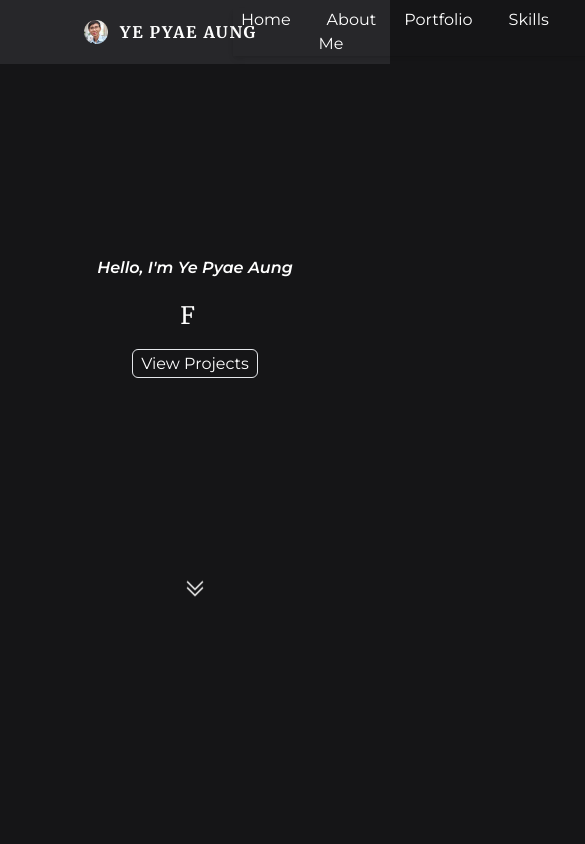
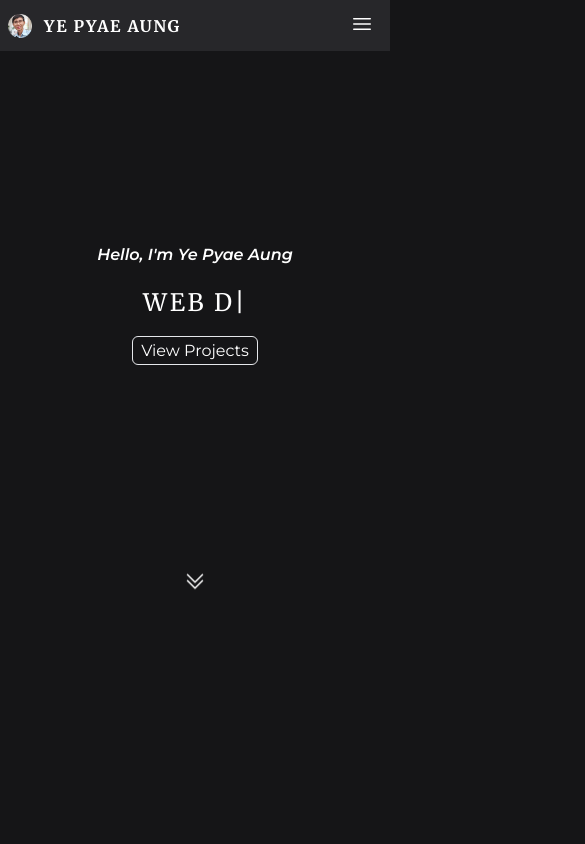
Before and after one commit to yepyaeaung13/my-portfolio, a React (Vite) app: page / in a window 390 px wide. Shown: the top 844 px of the page, 585 px wide, since content can reach past the window. Built offline with nearby package versions, Linux system fonts and the light colour scheme; the HTML template or start-up script is replaced by a standard one.

Commit message:
Update Mobile menu

```diff
--- a/src/App.jsx
+++ b/src/App.jsx
@@ -35,8 +35,8 @@ function App() {
   };
   return (
     <>
-      <div className="h-screen flex flex-col gap-48">
-        <div className="bg-zinc-800 px-16">
+      <div className="h-screen w-full relative flex flex-col gap-48">
+        <div className="bg-zinc-800 md:px-16 px-2">
           <Heading />
         </div>
         <HeroSection />
--- a/src/components/Contact.jsx
+++ b/src/components/Contact.jsx
@@ -11,7 +11,7 @@ const Contact = () => {
         <h1 className="text-center font-bold text-lg tracking-widest font-serif">
           CONTACT
         </h1>
-        <div className="flex gap-5 justify-between">
+        <div className="flex gap-5 justify-between px-2">
           <div className="flex flex-col gap-5">
             <h1 className="">Drop Me a Message</h1>
             <p className="tracking-widest italic">
--- a/src/components/Container.jsx
+++ b/src/components/Container.jsx
@@ -1,7 +1,7 @@
 import React from "react";
 
 const Container = ({ children }) => {
-  return <div className="max-w-[1920px] px-5 mx-auto">{children}</div>;
+  return <div className="max-w-[1920px] mx-auto">{children}</div>;
 };
 
 export default Container;
--- a/src/components/Heading.jsx
+++ b/src/components/Heading.jsx
@@ -5,14 +5,12 @@ import Container from "./Container";
 
 const Heading = () => {
   return (
-    <div className="">
     <Container>
       <div className="flex justify-between py-2 items-center">
         <Profile />
         <Navbar />
       </div>
     </Container>
-    </div>
   );
 };
 
--- a/src/components/HeroSection.jsx
+++ b/src/components/HeroSection.jsx
@@ -17,7 +17,7 @@ const HeroSection = () => {
                 // Same substring at the start will only be typed once, initially
                 "",
                 2000,
-                "FRONTEND WEB DEVELOPER",
+                "FRONTEND DEVELOPER",
                 2000,
                 "WEB DEVELOPER",
                 5000,
--- a/src/components/Navbar.jsx
+++ b/src/components/Navbar.jsx
@@ -9,13 +9,14 @@ const Navbar = () => {
     { id: "#contact", name: "Contact" },
   ]);
   const [active, setActive] = useState("#home");
-  const [isOpen, setIsOpen] = useState(false);
+  const [isOpen, setIsOpen] = useState(true);
   const toggleOpen = () => {
     setIsOpen(!isOpen);
   };
   return (
     <div>
-      <ul className="flex gap-5 text-white shadow-md">
+      {/* desktop menu  */}
+      <ul className="hidden md:flex gap-5 text-white shadow-md">
         {nav.map((el, idx) => {
           return (
             <li key={idx}>
@@ -34,6 +35,74 @@ const Navbar = () => {
           );
         })}
       </ul>
+
+      {/* mobile menu btn  */}
+      <button
+        onClick={toggleOpen}
+        title="menu"
+        id="menuBtn"
+        className="md:hidden text-white px-2 py-1 rounded-md"
+      >
+        {isOpen ? (
+          <svg
+            id="menuOpen"
+            xmlns="http://www.w3.org/2000/svg"
+            fill="none"
+            viewBox="0 0 24 24"
+            strokeWidth="1.5"
+            stroke="currentColor"
+            className={`size-6`}
+          >
+            <path
+              strokeLinecap="round"
+              strokeLinejoin="round"
+              d="M3.75 6.75h16.5M3.75 12h16.5m-16.5 5.25h16.5"
+            />
+          </svg>
+        ) : (
+          <svg
+            id="menuClose"
+            xmlns="http://www.w3.org/2000/svg"
+            fill="none"
+            viewBox="0 0 24 24"
+            strokeWidth="1.5"
+            stroke="currentColor"
+            className={`size-6`}
+          >
+            <path
+              strokeLinecap="round"
+              strokeLinejoin="round"
+              d="M6 18 18 6M6 6l12 12"
+            />
+          </svg>
+        )}
+      </button>
+
+      {/* mobile menu  */}
+      <ul
+        className={`w-screen absolute top-10 bg-opacity-85 bg-zinc-800 left-0 flex flex-col justify-center items-center gap-5 font-medium text-white shadow-md py-5 ${
+          isOpen ? "hidden" : ""
+        }`}
+      >
+        {nav.map((el, idx) => {
+          return (
+            <li key={idx}>
+              <a
+                onClick={() => {
+                  setActive(el.id);
+                  toggleOpen();
+                }}
+                className={`hover:text-black hover:bg-gray-100 duration-300 px-2 rounded-md py-1 ${
+                  el.id === active ? "text-black bg-gray-100" : "text-white"
+                }`}
+                href={`${el.id}`}
+              >
+                {el.name}
+              </a>
+            </li>
+          );
+        })}
+      </ul>
     </div>
   );
 };
--- a/src/components/SkillSection.jsx
+++ b/src/components/SkillSection.jsx
@@ -161,7 +161,7 @@ const SkillSection = () => {
             <p className="">Git</p>
           </div>
         </div>
-        <div className="flex flex-col gap-2">
+        <div className="flex flex-col gap-2 px-2">
           <h1 className="font-bold">Soft Skills</h1>
           <div className="flex flex-wrap md:gap-10 gap-3">
             {softSkill.map((el, idx) => {
```
Lines whose indentation alone changed are shown as unchanged.
